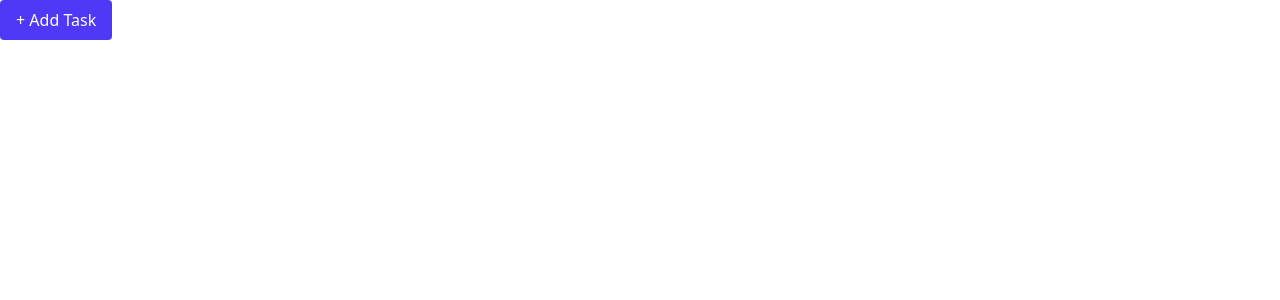
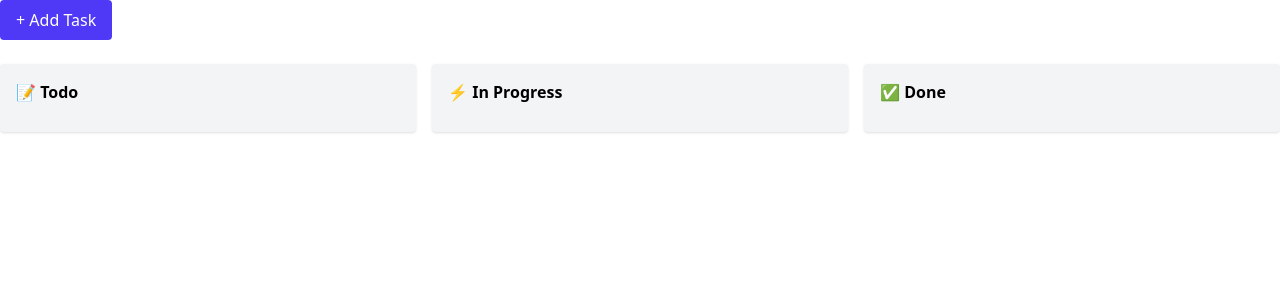
Before and after one commit to chhagan123/Mutan-x-_assignment_Kanban_board, a React (Vite) app in the folder Frontend/: page / in a window 1280 px wide. Shown: the top 300 px of the page. Built offline with nearby package versions, Linux system fonts and the light colour scheme.

Commit message:
TaskModal update

```diff
--- a/Frontend/src/components/AddTaskModal.jsx
+++ b/Frontend/src/components/AddTaskModal.jsx
@@ -8,6 +8,7 @@ export default function AddTaskModal({ onClose, onAddTask }) {
   const [dueDate, setDueDate] = useState("");
   const [checklist, setChecklist] = useState([]);
   const [newChecklistItem, setNewChecklistItem] = useState("");
+  const [columnValue, setColumnValue] = useState("todo");
 
   const handleAddChecklistItem = () => {
     if (newChecklistItem.trim()) {
@@ -18,7 +19,15 @@ export default function AddTaskModal({ onClose, onAddTask }) {
 
   const handleSubmit = () => {
     if (!title.trim()) return alert("Please enter a title");
-    const newTask = { title, description, column, feature, dueDate, checklist };
+    const newTask = {
+        id: Date.now().toString(),
+        title,
+        description,
+        feature,
+        checklist,
+        newChecklistItem,
+        column: columnValue.toLowerCase().replace(" ", "-") // ✅ normalized
+      }  // normalize, feature, dueDate, checklist };
     onAddTask(newTask);
     onClose();
   };
@@ -55,8 +64,8 @@ export default function AddTaskModal({ onClose, onAddTask }) {
         <div className="mb-3">
           <label className="block text-sm font-medium mb-1">Column</label>
           <select
-            value={column}
-            onChange={(e) => setColumn(e.target.value)}
+               value={columnValue}
+            onChange={(e) => setColumnValue(e.target.value)}
             className="w-full border rounded-md p-2 focus:ring-2 focus:ring-indigo-500"
           >
             <option value="To Do">To Do</option>
--- a/Frontend/src/components/Board.jsx
+++ b/Frontend/src/components/Board.jsx
@@ -1,13 +1,29 @@
-import React, { useState } from "react";
+import React, { useState, useEffect } from "react";
 import AddTaskModal from "./AddTaskModal";
 
 export default function Board() {
   const [showModal, setShowModal] = useState(false);
   const [tasks, setTasks] = useState([]);
 
+  // ✅ Load tasks from localStorage on mount
+  useEffect(() => {
+    const savedTasks = localStorage.getItem("tasks");
+    console.log(savedTasks)
+    if (savedTasks) {
+      setTasks(JSON.parse(savedTasks));
+    }
+    console.log(tasks.feature)
+  }, []);
+
   const handleAddTask = (task) => {
-    setTasks([...tasks, task]);
-    localStorage.setItem("tasks", JSON.stringify([...tasks, task]));
+    const updatedTasks = [...tasks, task];
+    setTasks(updatedTasks);
+    localStorage.setItem("tasks", JSON.stringify(updatedTasks));
+  };
+
+  // ✅ Helper function to filter tasks per column
+  const getTasksByColumn = (columnName) => {
+    return tasks.filter((task) => task.column === columnName);
   };
 
   return (
@@ -26,21 +42,118 @@ export default function Board() {
         />
       )}
 
-      <div className="mt-4 flex-col">
-        {tasks.map((task, index) => (
+      {/* ✅ Kanban Columns */}
+      <div className="mt-6 grid grid-cols-3 gap-4">
+        {/* Todo Column */}
+        <div className="p-4 bg-gray-100 rounded shadow">
+          <h2 className="font-bold mb-3">📝 Todo</h2>
+          {getTasksByColumn("todo").map((task, index) => (
             <div
               key={index}
-            className="p-3 border h-auto w-40 flex  rounded-md shadow mb-2 bg-white"
+              className="p-3 border rounded-md shadow mb-2 bg-white"
             >
               <h3 className="font-semibold">{task.title}</h3>
               <p className="text-sm text-gray-600">{task.description}</p>
               <p className="text-xs text-gray-500 mt-1">
-              Column: {task.column} | Feature: {task.feature} | Due:{" "}
-              {task.dueDate}
+                Feature: {task.feature} | Due: {task.dueDate}
+              </p>
+            </div>
+          ))}
+        </div>
+
+        {/* In Progress Column */}
+        <div className="p-4 bg-gray-100 rounded shadow">
+          <h2 className="font-bold mb-3">⚡ In Progress</h2>
+          {getTasksByColumn("in-progress").map((task, index) => (
+            <div
+              key={index}
+              className="p-3 border rounded-md shadow mb-2 bg-white"
+            >
+              <h3 className="font-semibold">{task.title}</h3>
+              <p className="text-sm text-gray-600">{task.description}</p>
+              <p className="text-xs text-gray-500 mt-1">
+                Feature: {task.feature} | Due: {task.dueDate}
+              </p>
+            </div>
+          ))}
+        </div>
+
+        {/* Done Column */}
+        <div className="p-4 bg-gray-100 rounded shadow">
+          <h2 className="font-bold mb-3">✅ Done</h2>
+          {getTasksByColumn("done").map((task, index) => (
+            <div
+              key={index}
+              className="p-3 border rounded-md shadow mb-2 bg-white"
+            >
+              <h3 className="font-semibold">{task.title}</h3>
+              <p className="text-sm text-gray-600">{task.description}</p>
+              <p className="text-xs text-gray-500 mt-1">
+                Feature: {task.feature} | Due: {task.dueDate}
               </p>
             </div>
           ))}
         </div>
       </div>
+    </div>
   );
 }
+// import React, { useState, useEffect } from "react";
+// import AddTaskModal from "./AddTaskModal";
+
+// export default function Board() {
+//   const [showModal, setShowModal] = useState(false);
+//   const [tasks, setTasks] = useState([]);
+
+//   // ✅ Retrieve tasks from localStorage when component loads
+//   useEffect(() => {
+//     const savedTasks = localStorage.getItem("tasks");
+//     if (savedTasks) {
+//       setTasks(JSON.parse(savedTasks));
+//     }
+
+//   }, []);
+//   console.log(tasks.feature)
+
+//   const handleAddTask = (task) => {
+//     const updatedTasks = [...tasks, task];
+//     setTasks(updatedTasks);
+
+//     // ✅ Save updated tasks in localStorage
+//     localStorage.setItem("tasks", JSON.stringify(updatedTasks));
+//   };
+
+//   return (
+//     <div>
+//       <button
+//         onClick={() => setShowModal(true)}
+//         className="px-4 py-2 bg-indigo-600 text-white rounded"
+//       >
+//         + Add Task
+//       </button>
+
+//       {showModal && (
+//         <AddTaskModal
+//           onClose={() => setShowModal(false)}
+//           onAddTask={handleAddTask}
+//         />
+//       )}
+
+//       <div className="mt-4 flex-col">
+//         {tasks.map((task, index) => (
+//           <div
+//             key={index}
+//             className="p-3 border h-auto w-40 flex flex-col rounded-md shadow mb-2 bg-white"
+//           >
+//             <h3 className="font-semibold">{task.title}</h3>
+//             <p className="text-sm text-gray-600">{task.description}</p>
+//             <p className="text-xs text-gray-500 mt-1">
+//               Column: {task.column} | Feature: {task.feature} | Due:{" "}
+//               {task.dueDate}
+//             </p>
+//           </div>
+//         ))}
+//       </div>
+//     </div>
+//   );
+// }
```
Lines whose indentation alone changed are shown as unchanged.
